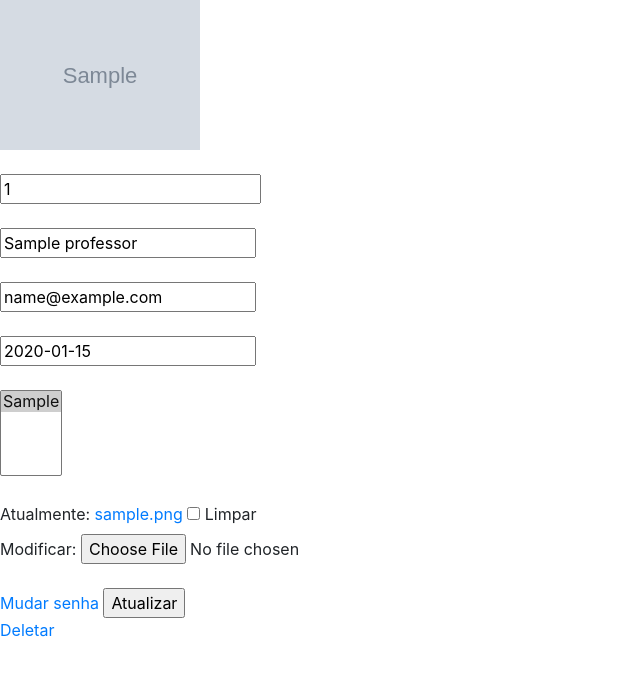
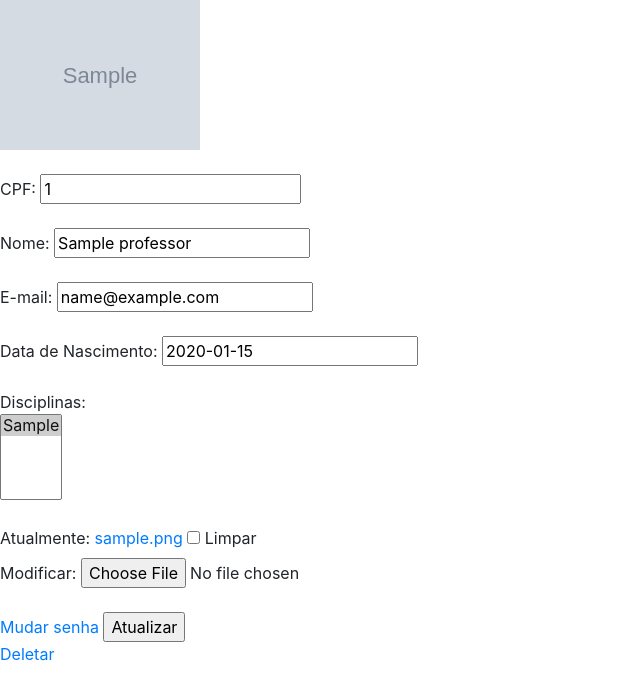
Before and after one commit to gustavofaquim/sgp, a Django app: page /atualizar_professor/1/ in a window 1280 px wide. Shown: the part 56-756 px from the top of the page, without its empty margins (0-640 px from the left). Run offline with Django 3.2, Linux system fonts and the light colour scheme; a user stored in the database is signed in; tables that the repository leaves empty hold one stand-in row (values such as "Sample post"); grey boxes marked "Sample" are stand-in pictures; some libraries are stand-ins or nearby versions.

Commit message:
Atualizando foto do form de professor

```diff
--- a/code/sgp/templates/form-professor.html
+++ b/code/sgp/templates/form-professor.html
@@ -6,16 +6,18 @@
     <form method="POST" enctype="multipart/form-data">{% csrf_token %}
 
 
-        {% if form.foto.value.url %}
-            <img style="width:200px" src="{{form.foto.value.url}}" alt="">
+
+
+        {% if form.foto.value %}
+             <img style="width:200px" src="{{form.foto.value.url}}" alt="">
         {% endif %}
 
         <br> <br>
-        {{form.cpf}} <br> <br>
-        {{form.nome}} <br> <br>
-        {{form.email}} <br> <br>
-        {{form.nascimento}} <br> <br>
-        {{form.disciplina}} <br> <br>
+        CPF: {{form.cpf}} <br> <br>
+        Nome: {{form.nome}} <br> <br>
+        E-mail: {{form.email}} <br> <br>
+        Data de Nascimento: {{form.nascimento}} <br> <br>
+        Disciplinas: <br> {{form.disciplina}} <br> <br>
         {{form.foto}}<br> <br>
         {{form.errors}}
 
```
